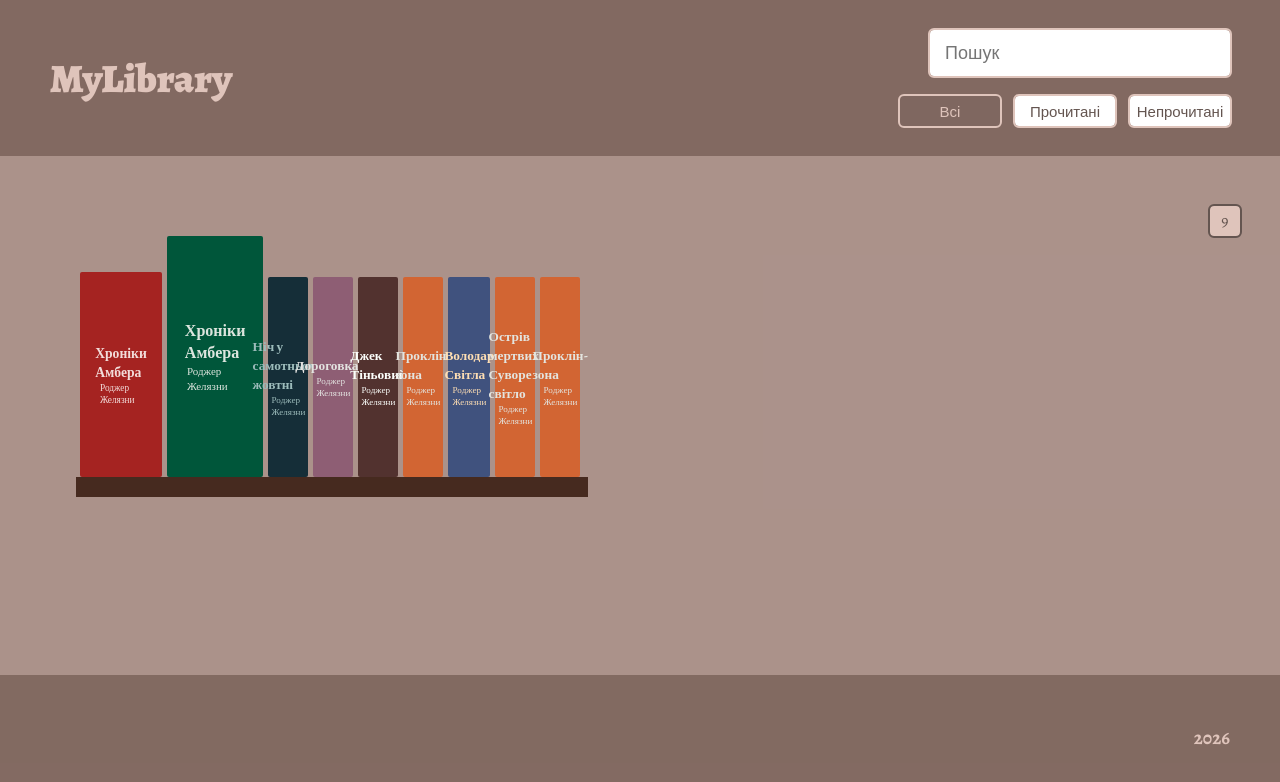
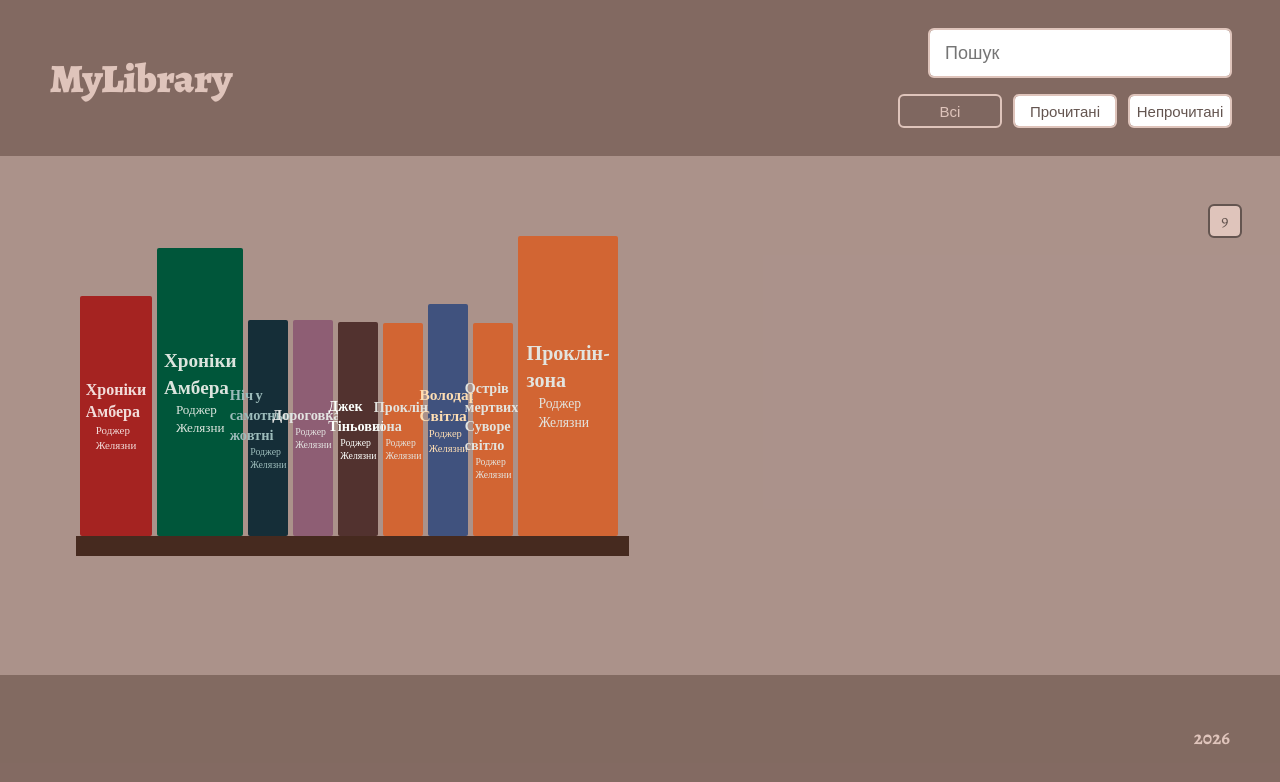
Before and after one commit to AnnaofAmber/MyLibrary, a React (Create React App) app in the folder my-app/: page / in a window 1280 px wide. Shown: the top 782 px of the page. Built offline with nearby package versions, Linux system fonts and the light colour scheme.

Commit message:
fixing item's height

```diff
--- a/my-app/src/components/BookItem/BookItem.jsx
+++ b/my-app/src/components/BookItem/BookItem.jsx
@@ -6,11 +6,20 @@ import scss from "./BookItem.module.scss";
 export const BookItem = ({ id, name, author, year, genre, cover, image, showModalImage, pages, color, textColor }) => {
 //   const dispatch = useDispatch();
 //   const onDelete = () => dispatch(deleteBook(id));
-const width = (Number(pages)+100)/10
-let height = width*2.5
+const width = (Number(pages))/10
+console.log(width);
+
+let height = (Number(pages))/3
+
 if (height<200){
-    height = 200
+    height = 200+width
 }
+if(height>300){
+  height = 300
+}
+// else{
+//   height=height+width
+// }
 const fontSizeTitle = height/15
 
 const fontSize = height/22
--- a/my-app/src/redux/booksSlice.js
+++ b/my-app/src/redux/booksSlice.js
@@ -181,7 +181,7 @@ const initialState = {
       genre: "фентезі",
       publisher: "Богдан",
       cover: "https://vivat.com.ua/resize_3840x3840x80/storage/1.d/files/b/6/b654e86a_proklin-zona.webp",
-      pages: "128",
+      pages: "1000",
       color: "#d26533",
       textColor: "#e3e4df",
       read: true,
```
